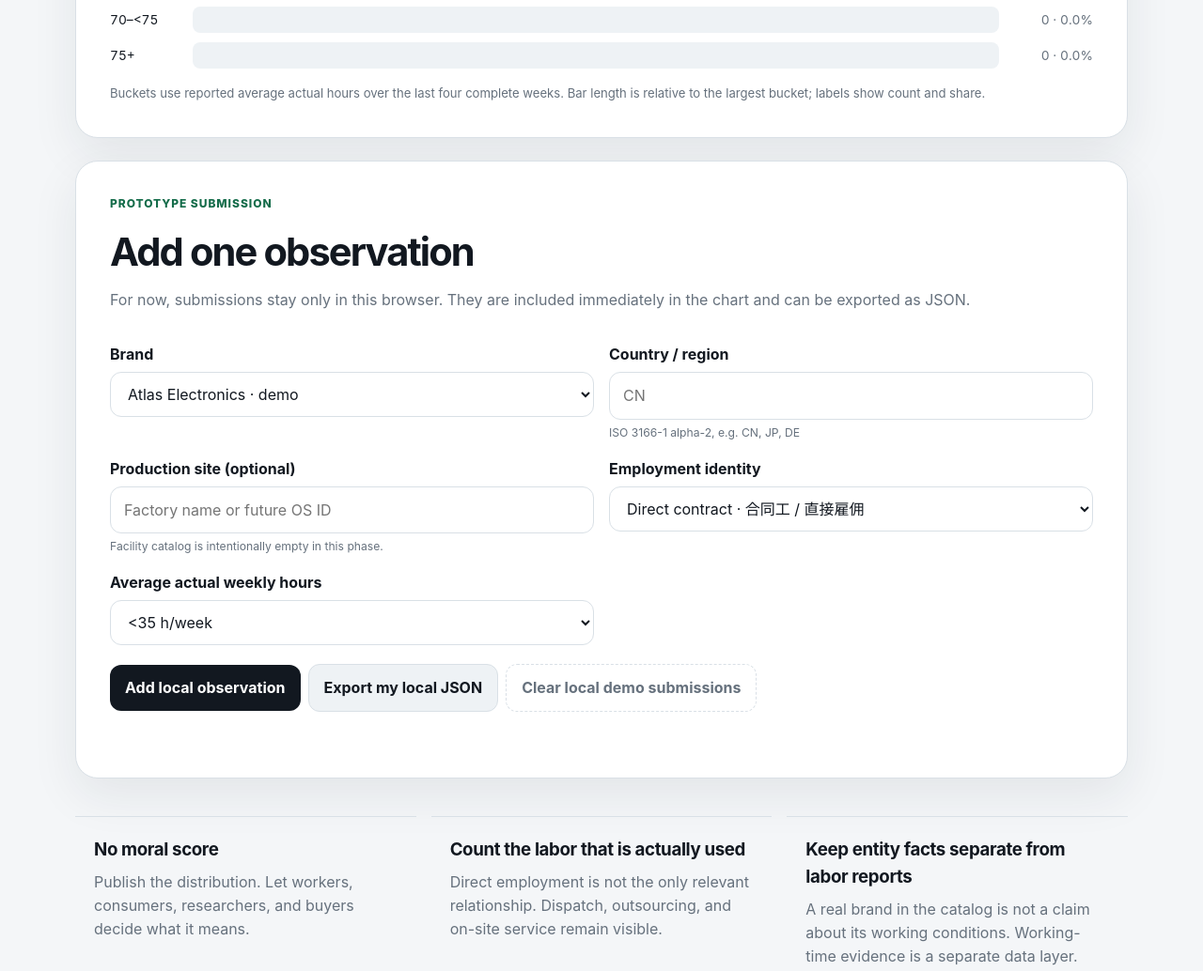
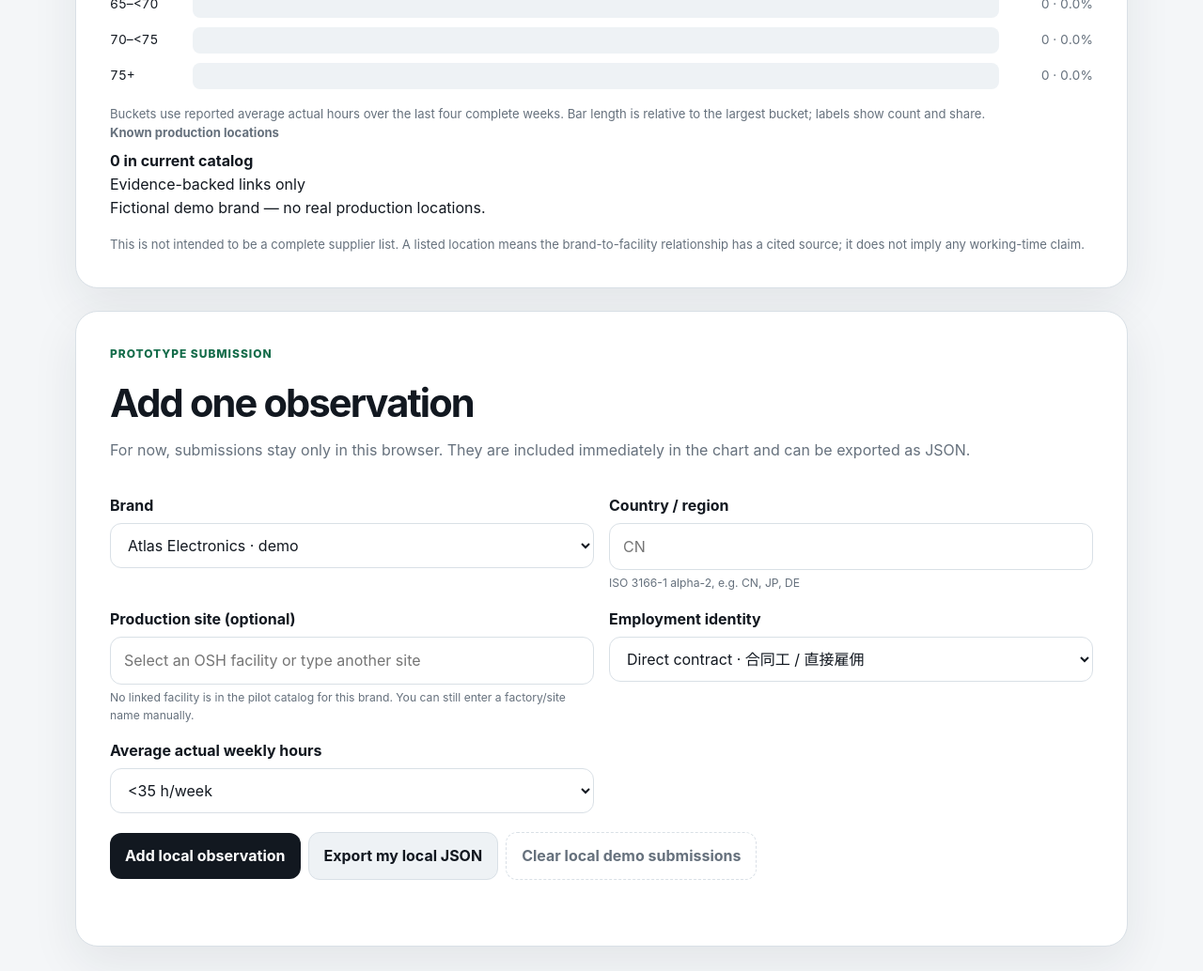
Before and after one commit to 6jingyong/open-worktime, a plain HTML site: page index.html in a window 1280 px wide. Shown: the part 1300-2334 px from the top of the page at 94% size. Drawn offline with Linux system fonts and the light colour scheme.

Commit message:
ui: add production-location pilot surface

```diff
--- a/index.html
+++ b/index.html
@@ -26,11 +26,11 @@
 
       <div class="search-row">
         <label class="sr-only" for="brand-search">Search a brand</label>
-        <input id="brand-search" list="brand-options" autocomplete="off" placeholder="Search Haier, IKEA, Toyota…" />
+        <input id="brand-search" list="brand-options" autocomplete="off" placeholder="Search Haier, IKEA, PUMA, Toyota…" />
         <datalist id="brand-options"></datalist>
         <button id="brand-search-button" type="button">View distribution</button>
       </div>
-      <p class="demo-notice">The catalog now contains a small real brand/owner seed. Bundled working-time observations remain fictional demo data only.</p>
+      <p class="demo-notice">The catalog contains a small real brand/owner seed and one evidence-backed production-location pilot. Bundled working-time observations remain fictional demo data only.</p>
     </section>
 
     <section class="panel" id="brand-panel" aria-live="polite">
@@ -57,6 +57,18 @@
 
       <div id="shape-note" class="shape-note" hidden></div>
       <p class="method-note">Buckets use reported average actual hours over the last four complete weeks. Bar length is relative to the largest bucket; labels show count and share.</p>
+
+      <div class="facility-block" id="facility-block">
+        <div class="facility-heading">
+          <div>
+            <span class="filter-label">Known production locations</span>
+            <strong><span id="facility-count">0</span> in current catalog</strong>
+          </div>
+          <span class="facility-scope">Evidence-backed links only</span>
+        </div>
+        <div id="facility-list" class="facility-list"></div>
+        <p class="method-note">This is not intended to be a complete supplier list. A listed location means the brand-to-facility relationship has a cited source; it does not imply any working-time claim.</p>
+      </div>
     </section>
 
     <section class="panel submit-panel">
@@ -83,8 +95,9 @@
 
           <label>
             <span>Production site (optional)</span>
-            <input id="report-facility" maxlength="120" placeholder="Factory name or future OS ID" />
-            <small>Facility catalog is intentionally empty in this phase.</small>
+            <input id="report-facility" list="facility-options" maxlength="200" placeholder="Select an OSH facility or type another site" />
+            <datalist id="facility-options"></datalist>
+            <small id="facility-hint">Known facilities will be suggested when available.</small>
           </label>
 
           <label>
@@ -118,7 +131,7 @@
       </article>
       <article>
         <h3>Keep entity facts separate from labor reports</h3>
-        <p>A real brand in the catalog is not a claim about its working conditions. Working-time evidence is a separate data layer.</p>
+        <p>A real brand or production location in the catalog is not a claim about its working conditions. Working-time evidence is a separate data layer.</p>
       </article>
     </section>
   </main>
@@ -129,5 +142,6 @@
   </footer>
 
   <script type="module" src="./app.js"></script>
+  <script type="module" src="./facility.js"></script>
 </body>
 </html>
```
